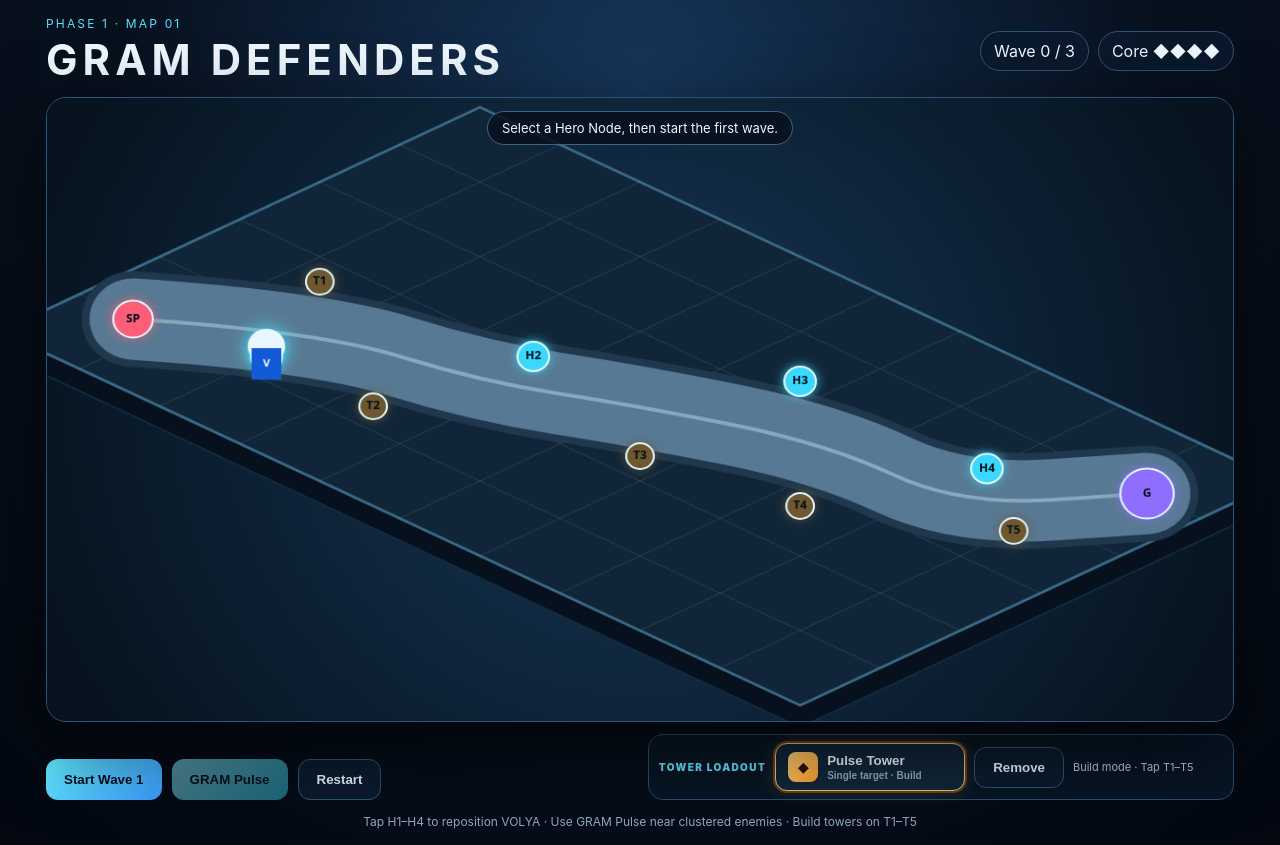
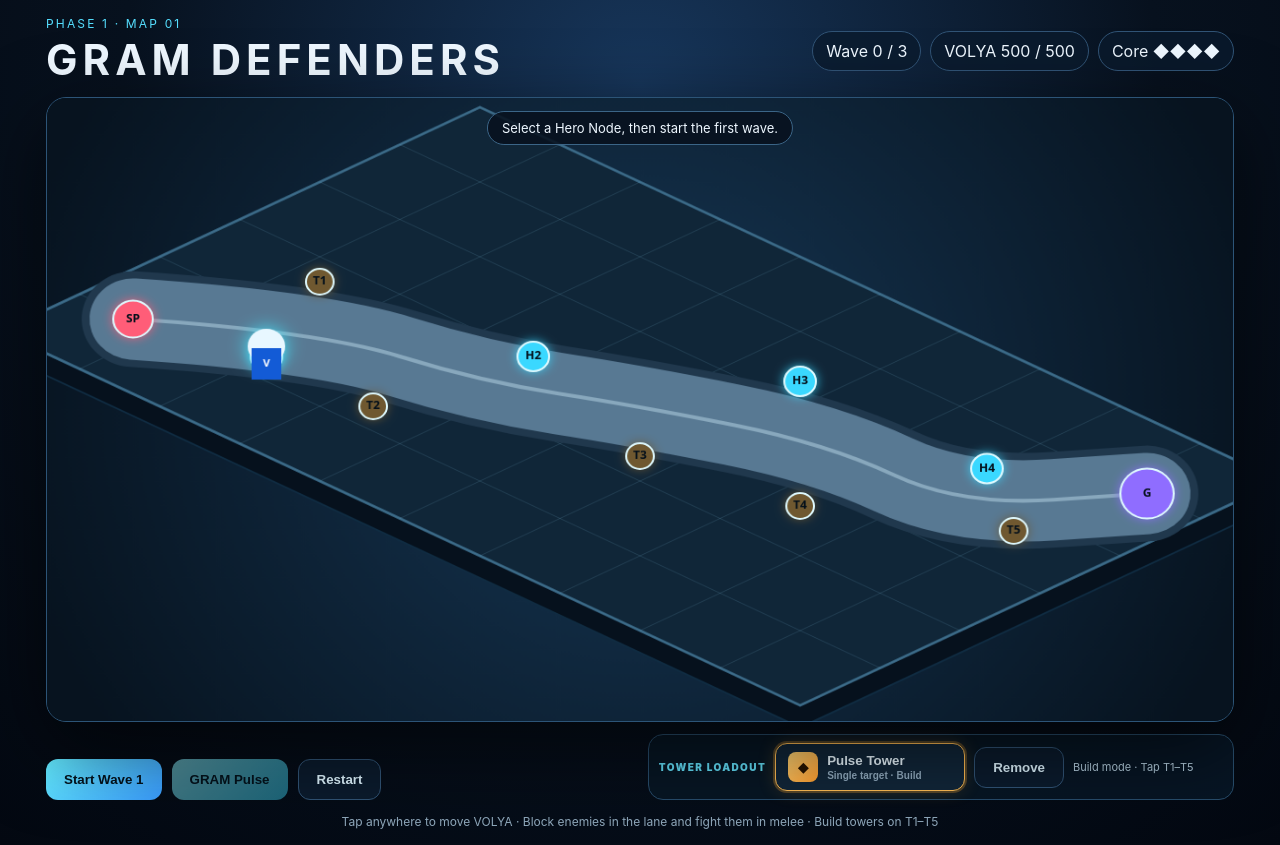
Before and after one commit to himn7980-bot/ArchAgent1, a website with bundled scripts: page gram-defenders-online/index.html in a window 1280 px wide. Built offline with nearby package versions, Linux system fonts and the light colour scheme.

Commit message:
Sync GRAM Defenders v1.2: index.html

```diff
--- a/gram-defenders-online/index.html
+++ b/gram-defenders-online/index.html
@@ -12,11 +12,11 @@
   <main class="shell">
     <header>
       <div><p class="eyebrow">PHASE 1 · MAP 01</p><h1>GRAM DEFENDERS</h1></div>
-      <div class="hud"><span id="wave">Wave 0 / 3</span><span id="core">Core ◆◆◆◆◆</span></div>
+      <div class="hud"><span id="wave">Wave 0 / 3</span><span id="hero-hp">VOLYA 500 / 500</span><span id="core">Core ◆◆◆◆</span></div>
     </header>
     <section class="game-wrap">
       <canvas id="game" width="1200" height="675" aria-label="GRAM Defenders game field"></canvas>
-      <div id="message" class="message">Select a Hero Node, then start the first wave.</div>
+      <div id="message" class="message">Tap anywhere on the battlefield to position VOLYA, then start Wave 1.</div>
     </section>
     <footer>
       <div class="battle-actions">
@@ -32,7 +32,7 @@
         <button id="remove-tower" class="secondary mode-button" aria-pressed="false">Remove</button>
         <span id="build-status">Build mode · Tap T1–T5</span>
       </section>
-      <p>Tap H1–H4 to reposition VOLYA · Use GRAM Pulse near clustered enemies · Build towers on T1–T5</p>
+      <p>Tap anywhere to move VOLYA · Block enemies in the lane and fight them in melee · Build towers on T1–T5</p>
     </footer>
   </main>
   <script type="module" src="src/app.mjs"></script>
```
